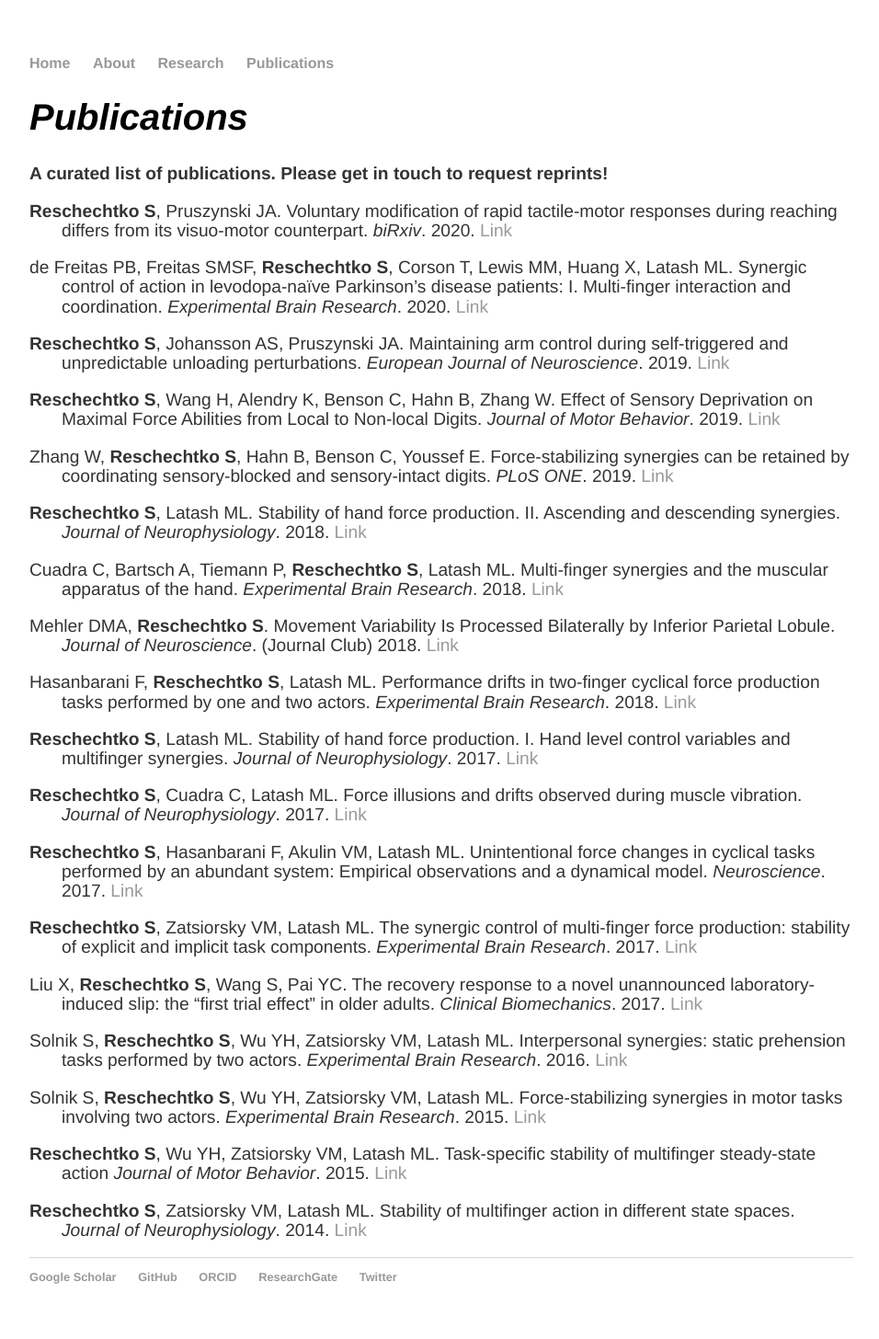
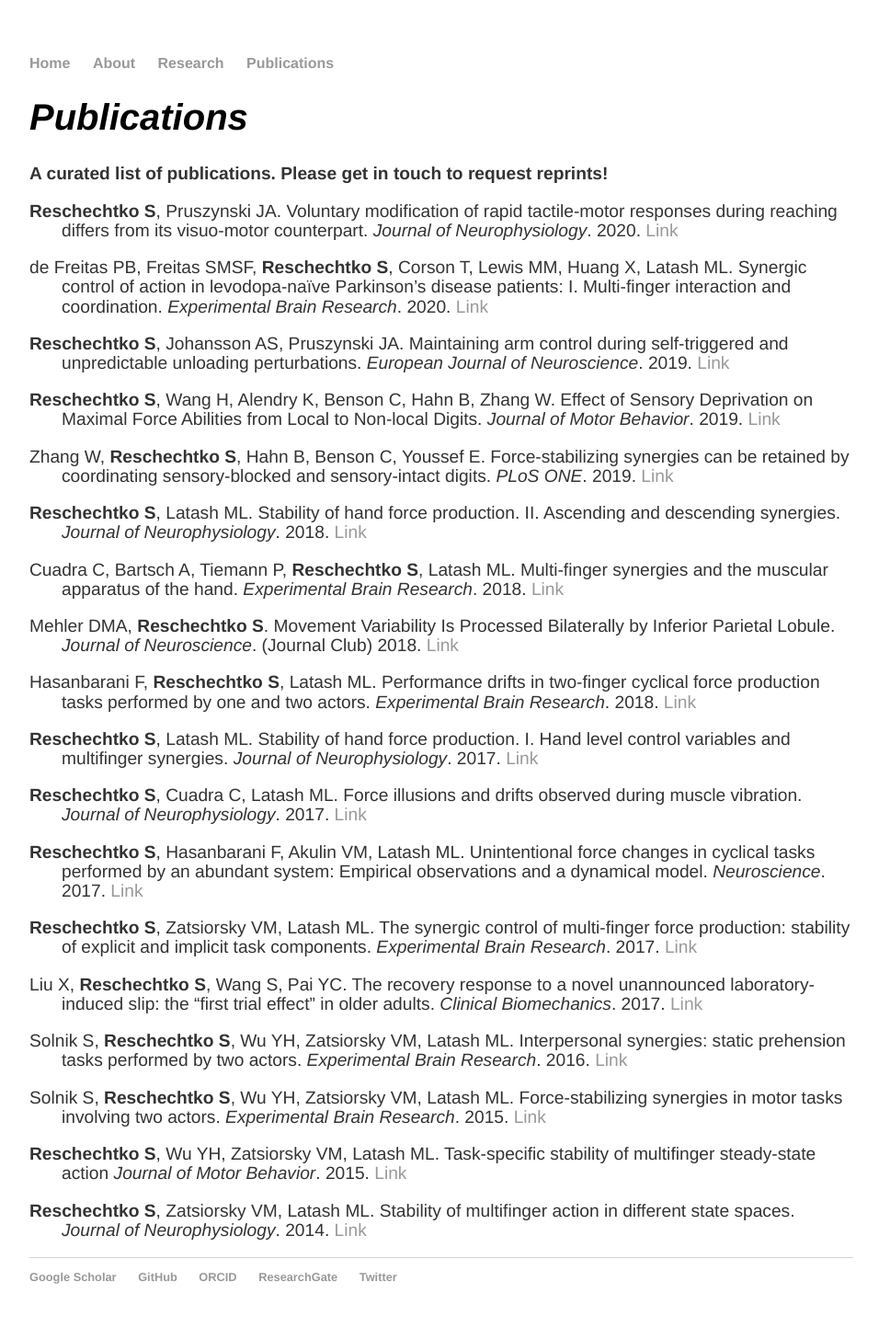
Before and after one commit to sreschechtko/sreschechtko.github.io, a Jekyll site: the page built from publications.html, in a window 1280 px wide. Shown: the whole page at 92% size, without its empty margins (160-1116 px from the left). Built offline with Jekyll 4.4.1, drawn with Linux system fonts in a browser that asks for light colours.

Commit message:
Update publications.html

```diff
--- a/publications.html
+++ b/publications.html
@@ -7,7 +7,7 @@ title: Sasha Reschechtko - Publications
 	<h3>A curated list of publications. Please get in touch to request reprints!</h3>
 	<p></p>
 
-	<p class = "hangingindent"><b>Reschechtko S</b>, Pruszynski JA.  Voluntary modification of rapid tactile-motor responses during reaching differs from its visuo-motor counterpart. <i>biRxiv</i>. 2020. <a href = "https://doi.org/10.1101/2020.04.01.020529" target = "_blank"> Link </a></p>
+	<p class = "hangingindent"><b>Reschechtko S</b>, Pruszynski JA.  Voluntary modification of rapid tactile-motor responses during reaching differs from its visuo-motor counterpart. <i>Journal of Neurophysiology</i>. 2020. <a href = "https://doi.org/10.1152/jn.00232.2020" target = "_blank"> Link </a></p>
 
 	<p class = "hangingindent"> de Freitas PB, Freitas SMSF, <b>Reschechtko S</b>, Corson T, Lewis MM, Huang X, Latash ML. Synergic control of action in levodopa-naïve Parkinson’s disease patients: I. Multi-finger interaction and coordination. <i>Experimental Brain Research</i>. 2020. <a href = "https://doi.org/10.1007/s00221-019-05709-6" target = "_blank"> Link </a></p>
 
```
